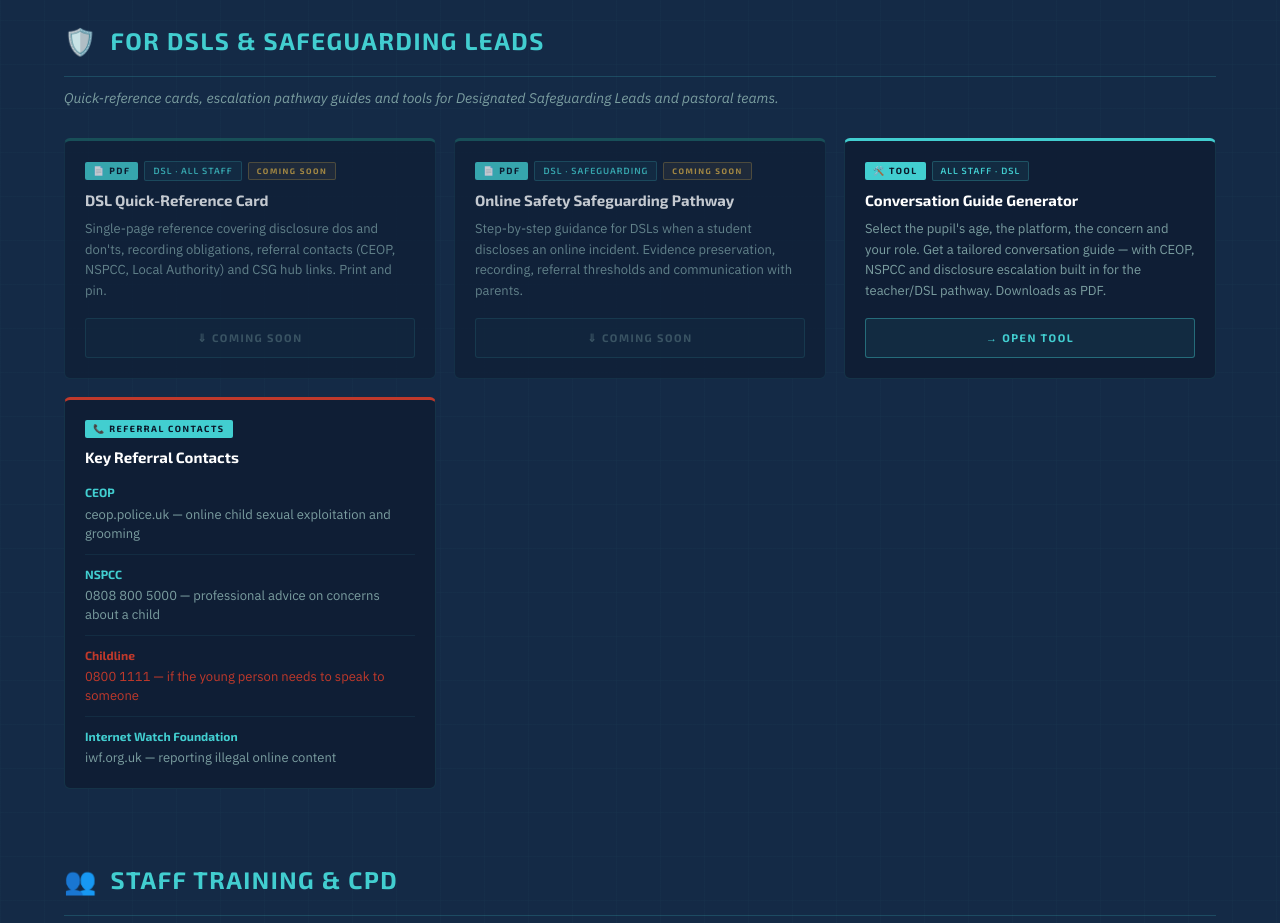
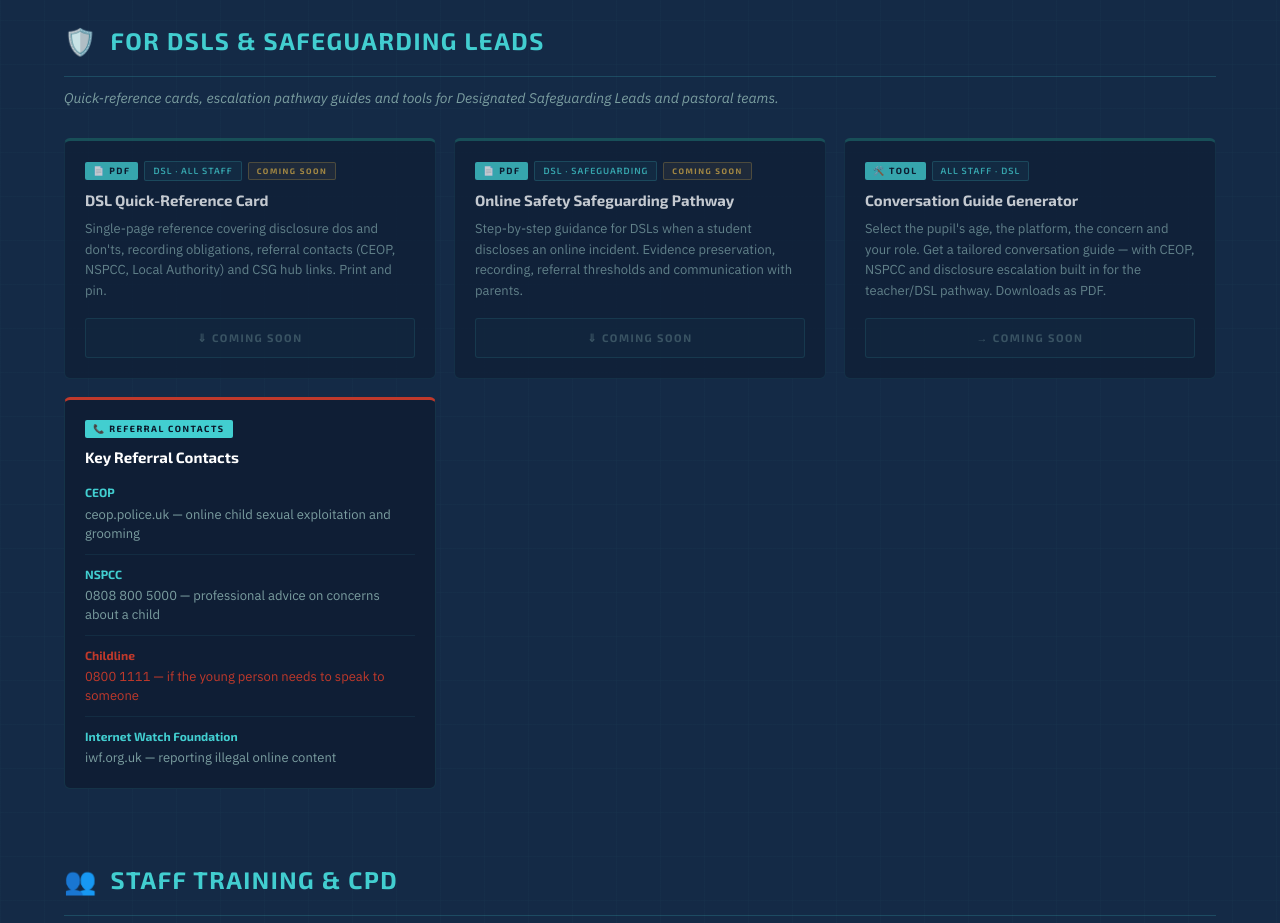
Before and after one commit to Cyber-Safety-Guy/csg-schools, a plain HTML site: page index.html in a window 1280 px wide. Shown: the part 1300-2223 px from the top of the page. Drawn offline with Linux system fonts and the light colour scheme.

Commit message:
conv starter coming soon

```diff
--- a/index.html
+++ b/index.html
@@ -173,16 +173,16 @@
         <span class="rc-btn disabled">⇓ Coming Soon</span>
       </div>
 
-      <!-- Conversation Guide Generator - available -->
-      <a href="https://guides.cybersafetyguy.com/conversation.html" target="_blank" rel="noopener" class="resource-card available">
+      <!-- Conversation Guide Generator - coming soon -->
+      <div class="resource-card coming-soon">
         <div class="rc-meta">
           <span class="rc-type-badge">🛠️ Tool</span>
           <span class="rc-ks-badge">All Staff · DSL</span>
         </div>
         <h3>Conversation Guide Generator</h3>
         <p>Select the pupil's age, the platform, the concern and your role. Get a tailored conversation guide — with CEOP, NSPCC and disclosure escalation built in for the teacher/DSL pathway. Downloads as PDF.</p>
-        <span class="rc-btn tool">→ Open Tool</span>
-      </a>
+        <span class="rc-btn disabled">→ Coming Soon</span>
+      </div>
 
       <!-- Referral contacts - available -->
       <div class="resource-card referral-card">
```
